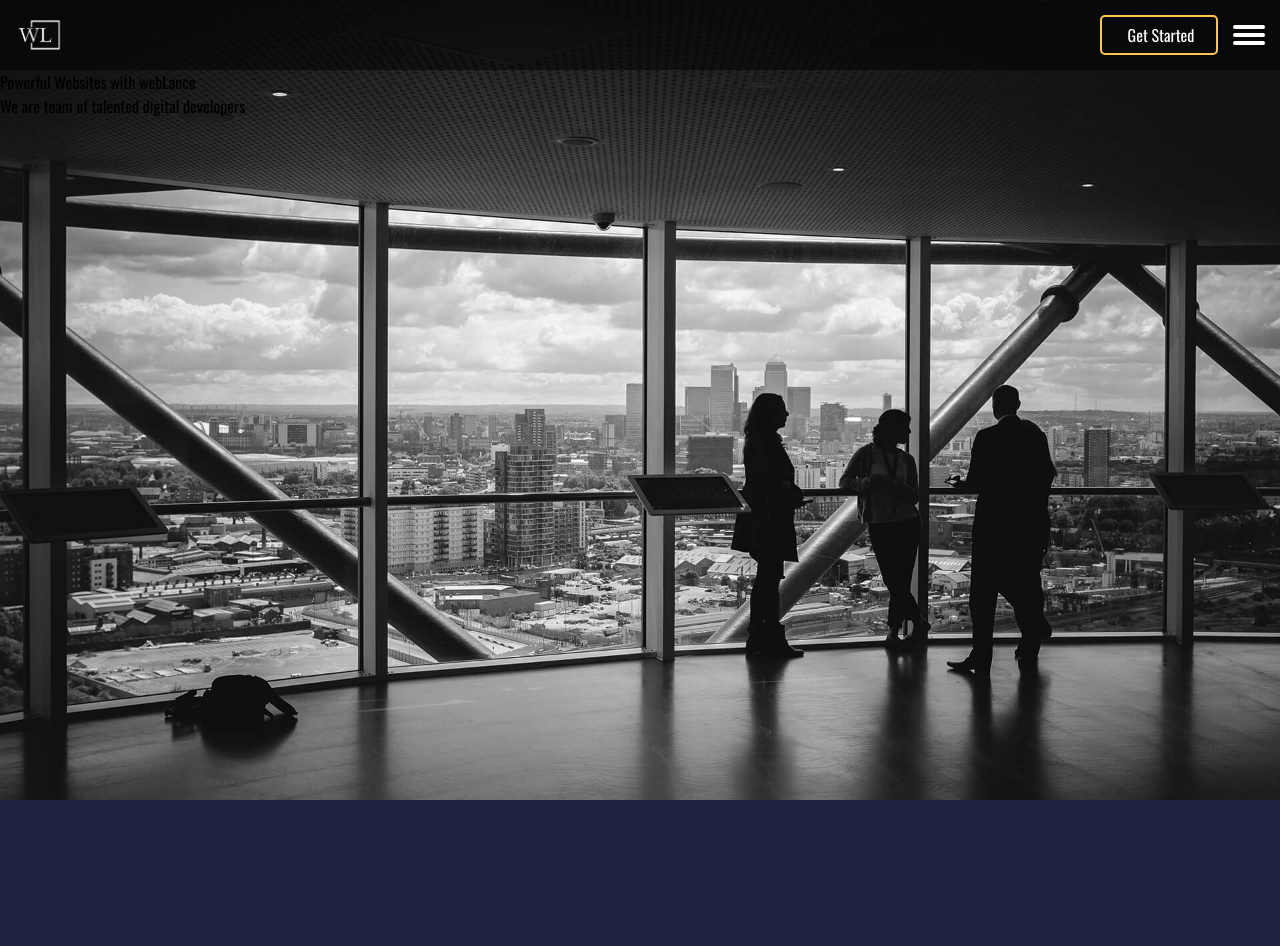
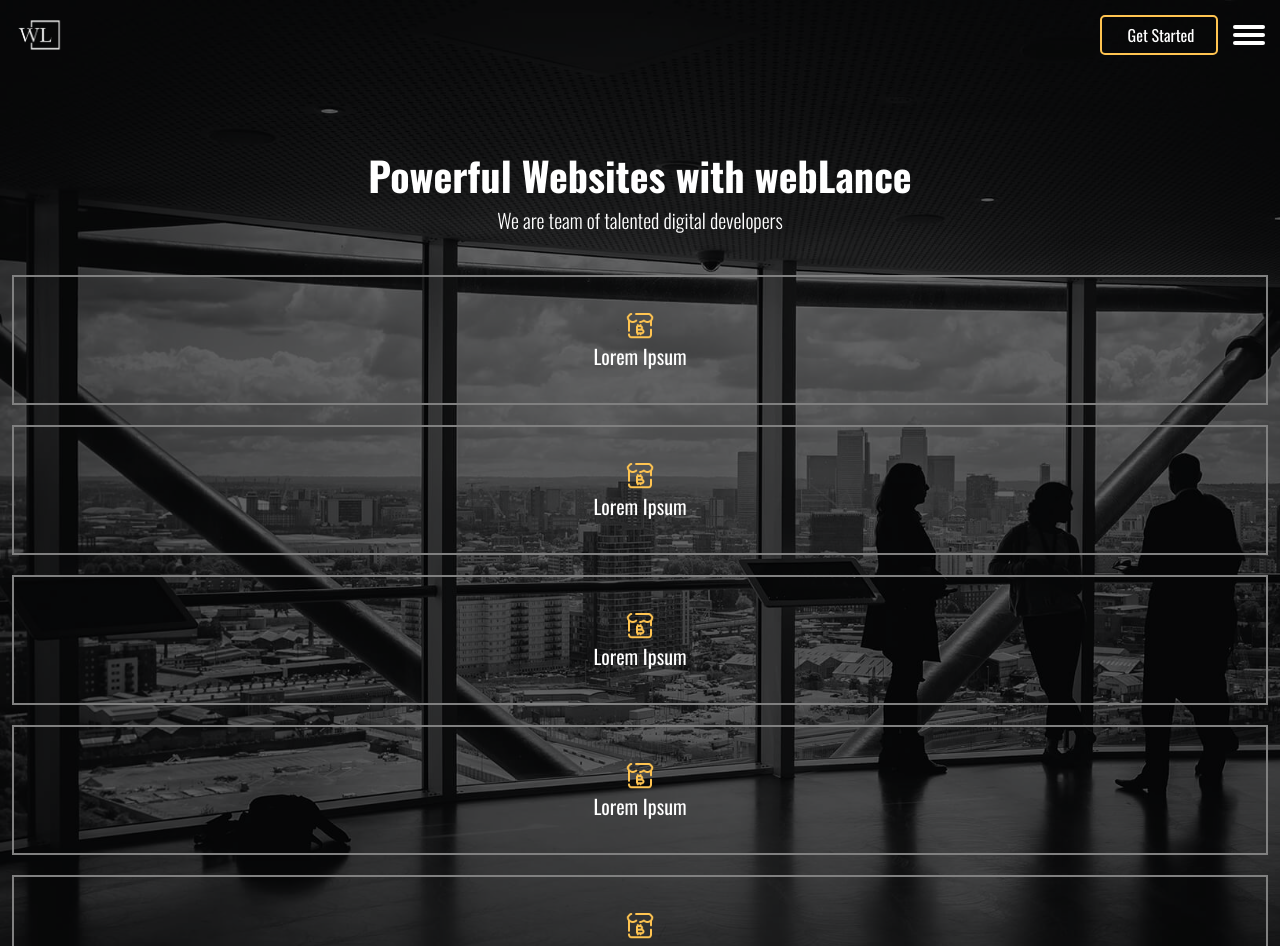
Before and after one commit to webLance24/weblance-portfolio, a React (Vite) app: page / in a window 1280 px wide. Shown: the top 946 px of the page. Before the commit the page ends 800 px from the top, so only its background shows below. Built offline with nearby package versions, Linux system fonts and the light colour scheme.

Commit message:
feat: add home page

```diff
--- a/src/Components/Header.tsx
+++ b/src/Components/Header.tsx
@@ -49,7 +49,7 @@ function Header() {
   const { hidden, setHidden, menu, setMenu }: any = context;
 
   return (
-    <header className="bg-[black] bg-opacity-50 flex justify-between items-center pr-[15px] w-[100%] h-[70px]">
+    <header className="bg-[black] bg-opacity-60 flex justify-between items-center pr-[15px] w-[100%] h-[70px]">
       <img className="w-[70px]" src={logo} alt="here is weblance logo" />
       <div className="flex justify-center items-center">
         <button className="text-[white] w-[118px] h-[40px] border-[#FFC451] hover:bg-[#FFC451] duration-300 ease-in-out font-normal border-[2px] rounded-[5px] mr-[15px] pt-[6px] pl-[24px] pr-[20px] pb-[7px]">
--- a/src/Components/Home.tsx
+++ b/src/Components/Home.tsx
@@ -1,14 +1,48 @@
 // import { useContext } from "react";
 // import { MyContext } from "./Context";
+import imgOne from "../../public/img/market.png";
 
 function Home() {
   // const context = useContext(MyContext);
   // const {}: any = context;
 
   return (
-    <div>
-      <h1>Powerful Websites with webLance</h1>
-      <p>We are team of talented digital developers</p>
+    // here is home page
+    <div className="pt-[75px] px-[12px] bg-[black] bg-opacity-60">
+      <h1 className="text-[white] text-[40px] font-bold text-center">
+        Powerful Websites with webLance
+      </h1>
+      <p className="text-[white] text-[20px] font-light text-center">
+        We are team of talented digital developers
+      </p>
+      {/* Containers section */}
+      <div className="flex flex-col gap-[20px] justify-center items-center mt-[40px]">
+        {/* First div */}
+        <div className="w-[100%] h-[130px] border-[gray] border-[2px] flex flex-col justify-center items-center">
+          <img className="w-[32px]" src={imgOne} alt="market image here" />
+          <h3 className="text-[20px] text-[white]">Lorem Ipsum</h3>
+        </div>
+        {/* Second div */}
+        <div className="w-[100%] h-[130px] border-[gray] border-[2px] flex flex-col justify-center items-center">
+          <img className="w-[32px]" src={imgOne} alt="market image here" />
+          <h3 className="text-[20px] text-[white]">Lorem Ipsum</h3>
+        </div>
+        {/* third div */}
+        <div className="w-[100%] h-[130px] border-[gray] border-[2px] flex flex-col justify-center items-center">
+          <img className="w-[32px]" src={imgOne} alt="market image here" />
+          <h3 className="text-[20px] text-[white]">Lorem Ipsum</h3>
+        </div>
+        {/* Fourth div */}
+        <div className="w-[100%] h-[130px] border-[gray] border-[2px] flex flex-col justify-center items-center">
+          <img className="w-[32px]" src={imgOne} alt="market image here" />
+          <h3 className="text-[20px] text-[white]">Lorem Ipsum</h3>
+        </div>
+        {/* Sixth div */}
+        <div className="w-[100%] h-[130px] border-[gray] border-[2px] flex flex-col justify-center items-center">
+          <img className="w-[32px]" src={imgOne} alt="market image here" />
+          <h3 className="text-[20px] text-[white]">Lorem Ipsum</h3>
+        </div>
+      </div>
     </div>
   );
 }
```
Also changed, not shown: public/img/market.png (added).
